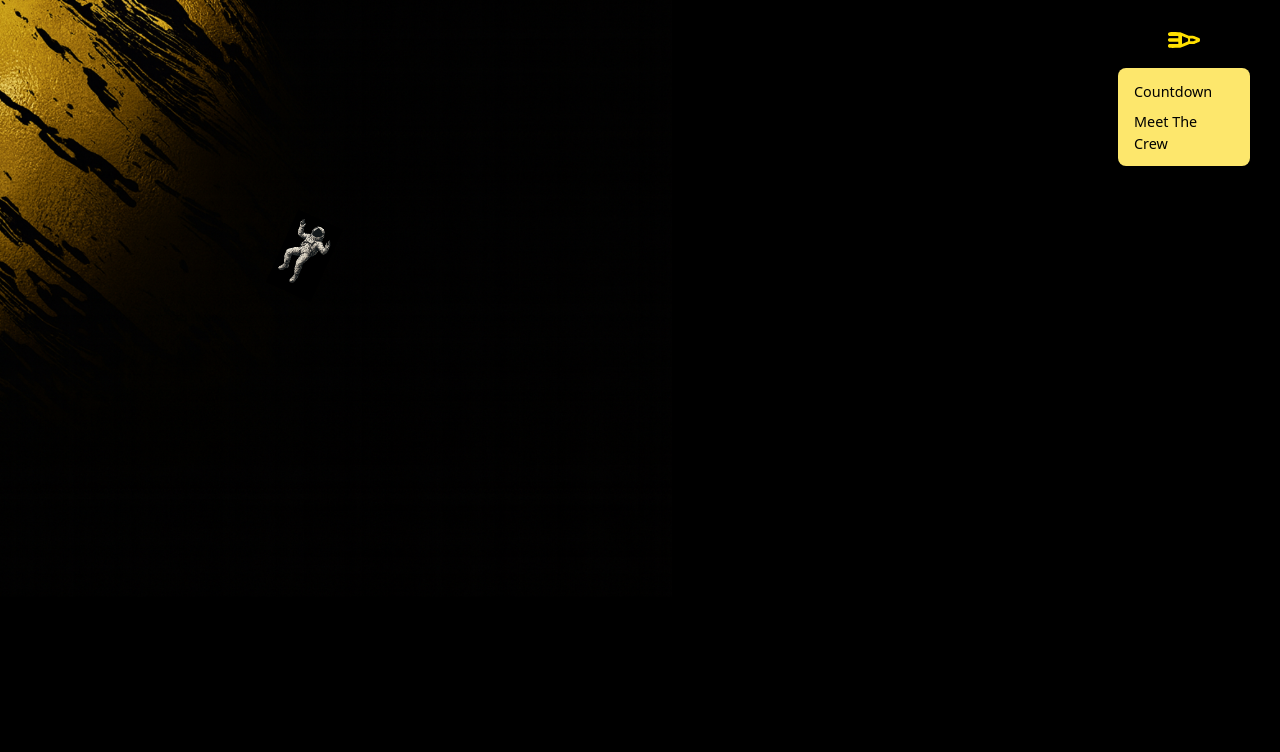
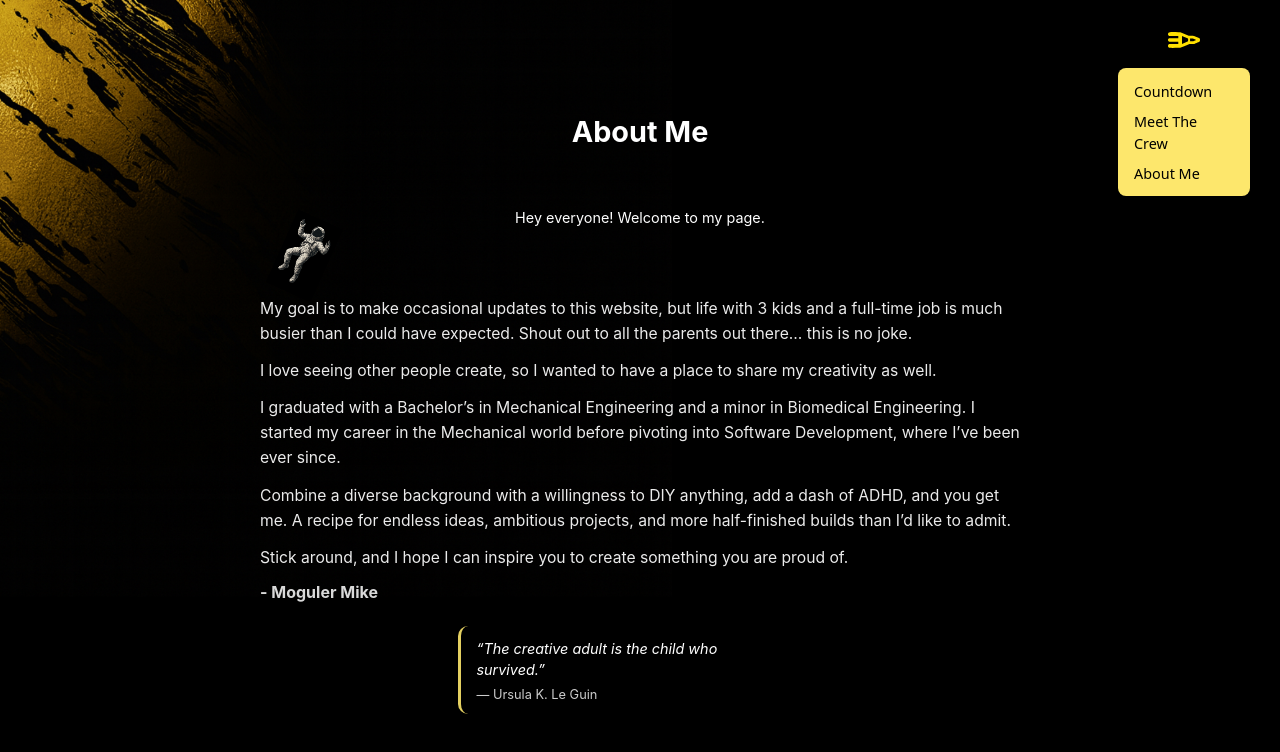
Before and after one commit to mogulermike/ProjectHailMary, a React (Vite) app: page /aboutme in a window 1280 px wide. Both pictures are taken after a click on the button 1184 px from the left and 40 px from the top of the page. Shown: the top 752 px of the page. Built offline with nearby package versions, Linux system fonts and the light colour scheme.

Commit message:
about me and css tweaks

```diff
--- a/src/App.jsx
+++ b/src/App.jsx
@@ -2,6 +2,7 @@ import { useState, useEffect, useRef } from 'react';
 import { Routes, Route, Link } from 'react-router-dom';
 import HomePage from './pages/HomePage';
 import CrewPage from './pages/CrewPage';
+import AboutPage from './pages/AboutPage';
 
 export default function App() {
   const [isOpen, setIsOpen] = useState(false);
@@ -62,17 +63,16 @@ export default function App() {
                   Meet The Crew
                 </Link>
               </li>
-              {/* Add these back later when you have pages */}
               {/* <li>
-                <Link to="/timeline" onClick={closePanel}>
+                <Link to='/timeline' onClick={closePanel}>
                   Timeline
                 </Link>
+              </li> */}
+              <li>
+                <Link to='/aboutme' onClick={closePanel}>
+                  About Me
+                </Link>
               </li>
-              <li>
-                <Link to="/about" onClick={closePanel}>
-                  About
-                </Link>
-              </li> */}
             </ul>
           </nav>
         </aside>
@@ -82,6 +82,7 @@ export default function App() {
       <Routes>
         <Route path='/' element={<HomePage />} />
         <Route path='/crew' element={<CrewPage />} />
+        <Route path='/aboutme' element={<AboutPage />} />
       </Routes>
     </div>
   );
--- a/src/index.css
+++ b/src/index.css
@@ -67,7 +67,7 @@ body {
   width: 32px;
   height: 32px;
   display: block;
-  filter: brightness(0) invert(1); /* white */
+  filter: brightness(0) invert(1);
   transition: filter 0.15s ease;
 }
 
@@ -81,12 +81,12 @@ body {
 /* Panel that drops out directly under the icon */
 .nav-panel {
   position: absolute;
-  top: 100%; /* directly beneath the header (icon) */
+  top: 100%;
   right: -50px;
-  margin-top: 8px; /* little gap under the icon */
+  margin-top: 8px;
 
-  background: #fde76c; /* soft yellow */
-  color: #000000; /* black text */
+  background: #fde76c;
+  color: #000000;
   padding: 12px 16px;
   border-radius: 8px;
   box-shadow: 0 8px 16px rgba(0, 0, 0, 0.25);
@@ -105,13 +105,12 @@ body {
   pointer-events: auto;
 }
 
-/* Minimal nav styling */
 .nav-list {
   list-style: none;
   margin: 0;
   padding: 0;
   font-family: system-ui, -apple-system, BlinkMacSystemFont, 'Segoe UI', Roboto,
-    Helvetica, Arial, sans-serif; /* modern UI font */
+    Helvetica, Arial, sans-serif;
 }
 
 .nav-list li + li {
@@ -119,7 +118,7 @@ body {
 }
 
 .nav-list a {
-  color: #000000; /* black links */
+  color: #000000;
   text-decoration: none;
   font-size: 0.9rem;
   font-weight: 500;
--- /dev/null
+++ b/src/pages/AboutPage.jsx
@@ -0,0 +1,137 @@
+import styled from 'styled-components';
+
+const AboutPageWrapper = styled.main`
+  min-height: 40vh;
+  padding: 80px 24px 48px;
+
+  font-family: 'Inter', system-ui, -apple-system, BlinkMacSystemFont, 'Segoe UI',
+    Roboto, Helvetica, Arial, sans-serif;
+
+  display: flex;
+  justify-content: center;
+  align-items: center;
+`;
+
+const AboutCard = styled.section`
+  max-width: 760px;
+  width: 100%;
+  color: white;
+  text-align: left;
+
+  // background: rgba(0, 0, 0, 0.35);
+  // backdrop-filter: blur(10px);
+  // box-shadow: 0 18px 40px rgba(0, 0, 0, 0.6);
+
+  border-radius: 16px;
+  padding: 24px 20px 28px;
+
+  @media (max-width: 480px) {
+    padding: 60px 18px 24px;
+    margin-top: 40px;
+  }
+`;
+
+const Greeting = styled.p`
+  margin: 0 0 4px;
+  font-size: 0.9rem;
+  display: flex;
+  justify-content: center;
+  width: 100%;
+  margin-bottom: 70px;
+`;
+
+const AboutTitle = styled.h1`
+  margin: 0;
+  font-size: 1.8rem;
+  font-weight: 700;
+  display: flex;
+  justify-content: center;
+  width: 100%;
+  margin-bottom: 60px;
+`;
+
+const Handle = styled.p`
+  margin: 4px 0 16px;
+  font-size: 1rem;
+  opacity: 0.85;
+`;
+
+const Paragraph = styled.p`
+  margin: 0 0 12px;
+  font-size: 0.98rem;
+  line-height: 1.6;
+  opacity: 0.92;
+`;
+
+const QuoteBlock = styled.figure`
+  margin: 24px auto 0;
+  padding: 12px 16px;
+  max-width: 300px;
+  border-left: 3px solid rgba(253, 231, 108, 0.9);
+  background: rgba(0, 0, 0, 0.35);
+  border-radius: 10px;
+  text-align: left;
+
+  /* Shift it 15px left relative to its centered position */
+  transform: translateX(-15px);
+`;
+
+const QuoteText = styled.blockquote`
+  margin: 0 0 6px;
+  font-size: 0.9rem;
+  line-height: 1.5;
+  font-style: italic;
+`;
+
+const QuoteAuthor = styled.figcaption`
+  font-size: 0.8rem;
+  opacity: 0.8;
+`;
+
+export default function AboutPage() {
+  return (
+    <AboutPageWrapper>
+      <AboutCard>
+        <AboutTitle>About Me</AboutTitle>
+        <Greeting>Hey everyone! Welcome to my page.</Greeting>
+
+        <Paragraph>
+          My goal is to make occasional updates to this website, but life with 3
+          kids and a full-time job is much busier than I could have expected.
+          Shout out to all the parents out there… this is no joke.
+        </Paragraph>
+
+        <Paragraph>
+          I love seeing other people create, so I wanted to have a place to
+          share my creativity as well.
+        </Paragraph>
+
+        <Paragraph>
+          I graduated with a Bachelor’s in Mechanical Engineering and a minor in
+          Biomedical Engineering. I started my career in the Mechanical world
+          before pivoting into Software Development, where I’ve been ever since.
+        </Paragraph>
+
+        <Paragraph>
+          Combine a diverse background with a willingness to DIY anything, add a
+          dash of ADHD, and you get me. A recipe for endless ideas, ambitious
+          projects, and more half-finished builds than I’d like to admit.
+        </Paragraph>
+
+        <Paragraph>
+          Stick around, and I hope I can inspire you to create something you are
+          proud of.
+        </Paragraph>
+
+        <Handle>
+          <strong>- Moguler Mike</strong>
+        </Handle>
+
+        <QuoteBlock>
+          <QuoteText>“The creative adult is the child who survived.”</QuoteText>
+          <QuoteAuthor>― Ursula K. Le Guin</QuoteAuthor>
+        </QuoteBlock>
+      </AboutCard>
+    </AboutPageWrapper>
+  );
+}
--- a/src/pages/CrewPage.jsx
+++ b/src/pages/CrewPage.jsx
@@ -36,7 +36,7 @@ const crewMembers = [
 
 const CrewPageWrapper = styled.main`
   min-height: 40vh;
-  padding: 180px 24px 32px; /* enough top padding to clear the fixed header */
+  padding: 80px 24px 32px; /* enough top padding to clear the fixed header */
 
   font-family: 'Inter', system-ui, -apple-system, BlinkMacSystemFont, 'Segoe UI',
     Roboto, Helvetica, Arial, sans-serif;
@@ -45,16 +45,22 @@ const CrewPageWrapper = styled.main`
   align-items: center;
   cccc @media (max-width: 480px) {
     padding: 300px 24px 32px;
-    min-height: 100vh; /* take the full viewport height */
-    padding: 96px 16px 32px; /* still clear the header, but less huge */
-    justify-content: center; /* <-- vertical centering on mobile */
+    min-height: 100vh;
+    padding: 96px 16px 32px;
+    justify-content: center;
   }
 `;
 
 const CrewTitle = styled.h1`
-  font-size: 1.6rem;
-  margin-bottom: 16px;
+  font-size: 3rem;
+  margin-bottom: 100px;
   color: white;
+
+  @media (max-width: 480px) {
+    font-size: 1.4rem;
+    margin-top: 100px;
+    margin-bottom: 60px;
+  }
 `;
 
 const CrewList = styled.ul`
@@ -67,8 +73,8 @@ const CrewList = styled.ul`
   gap: 24px;
 
   @media (max-width: 480px) {
-    flex-direction: column; /* stack items */
-    align-items: center; /* center horizontally */
+    flex-direction: column;
+    align-items: center;
   }
 `;
 
@@ -85,27 +91,27 @@ const CrewItem = styled.li`
     max-width: 280px;
   }
 
-  /* separator under each item except last */
-  &::after {
-    content: '';
-    display: block;
-    margin: 18px auto 0;
-    width: 80%;
-    height: 2px; /* thicker line */
+  //   /* separator under each item except last */
+  //   &::after {
+  //     content: '';
+  //     display: block;
+  //     margin: 18px auto 0;
+  //     width: 80%;
+  //     height: 2px; /* thicker line */
 
-    background: linear-gradient(
-      to right,
-      transparent,
-      rgba(253, 231, 108, 0.95),
-      /* soft yellow */ transparent
-    );
+  //     background: linear-gradient(
+  //       to right,
+  //       transparent,
+  //       rgba(253, 231, 108, 0.95),
+  //       /* soft yellow */ transparent
+  //     );
 
-    box-shadow: 0 0 10px rgba(253, 231, 108, 0.7);
-  }
+  //     box-shadow: 0 0 10px rgba(253, 231, 108, 0.7);
+  //   }
 
-  &:last-child::after {
-    display: none;
-  }
+  //   &:last-child::after {
+  //     display: none;
+  //   }
 `;
 
 const CrewPhoto = styled.img`
--- a/src/pages/HomePage.jsx
+++ b/src/pages/HomePage.jsx
@@ -2,7 +2,7 @@
 import { useState, useEffect } from 'react';
 
 // March 20, 2026 @ midnight (local time)
-const targetDate = new Date('2026-03-20T00:00:00');
+const targetDate = new Date('2026-03-20T08:00:00');
 
 const secondsPerMinute = 60;
 const secondsPerHour = 60 * secondsPerMinute;
```
